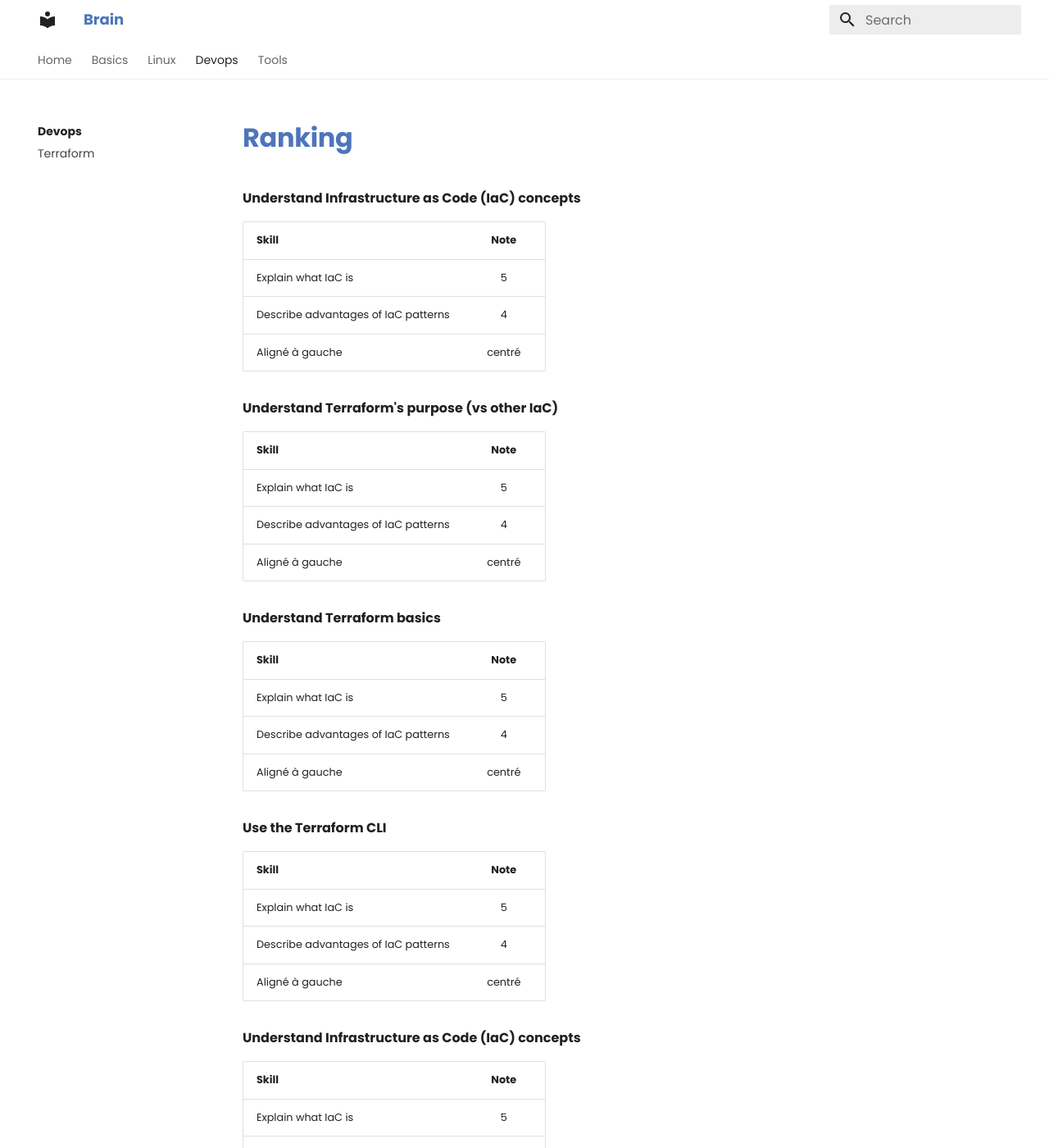
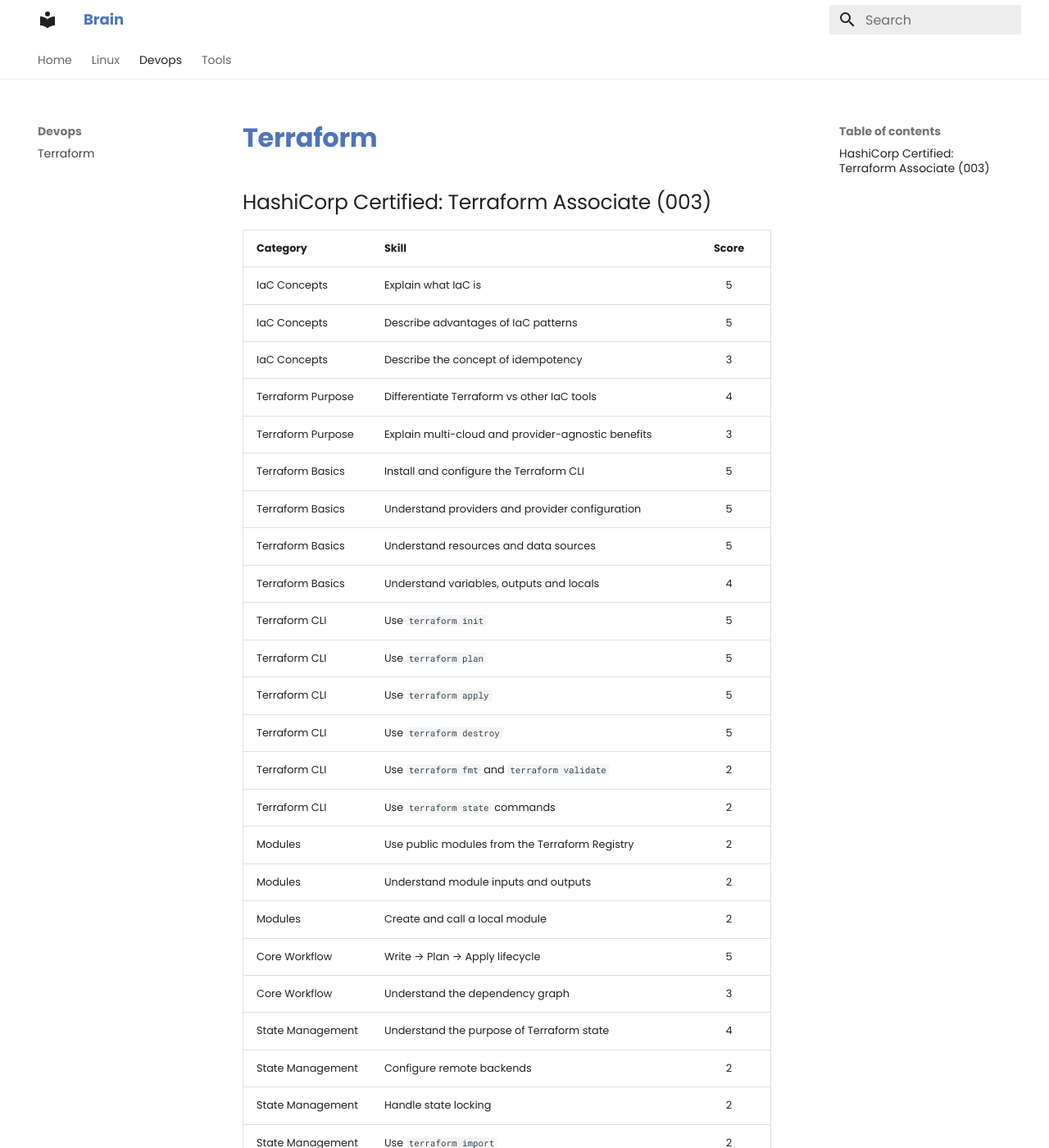
Before and after one commit to LionelPinheiroDuarte/brain, an MkDocs documentation site: the page built from docs/devops/terraform.md, in a window 1280 px wide and 1400 px high. Shown: the whole window at 82% size. Built offline with MkDocs 1.6.1 and Material for MkDocs 9.7.7, drawn with Linux system fonts in a browser that asks for light colours; some of the changed text lies outside the part shown.

Commit message:
refactor: clean empty files and consolidate terraform ranking table

```diff
--- a/docs/devops/terraform.md
+++ b/docs/devops/terraform.md
@@ -1,65 +1,36 @@
-# Ranking
+# Terraform
 
-**Understand Infrastructure as Code (IaC) concepts**
+## HashiCorp Certified: Terraform Associate (003)
 
-| Skill		   | Note            |
-| :--------------- |:---------------:|
-| Explain what IaC is  |   5         |
-| Describe advantages of IaC patterns  | 4 |
-| Aligné à gauche  | centré          |
-
-**Understand Terraform's purpose (vs other IaC)**
-
-| Skill		   | Note            |
-| :--------------- |:---------------:|
-| Explain what IaC is  |   5         |
-| Describe advantages of IaC patterns  | 4 |
-| Aligné à gauche  | centré          |
-
-**Understand Terraform basics**
-
-| Skill		   | Note            |
-| :--------------- |:---------------:|
-| Explain what IaC is  |   5         |
-| Describe advantages of IaC patterns  | 4 |
-| Aligné à gauche  | centré          |
-
-**Use the Terraform CLI**
-
-| Skill		   | Note            |
-| :--------------- |:---------------:|
-| Explain what IaC is  |   5         |
-| Describe advantages of IaC patterns  | 4 |
-| Aligné à gauche  | centré          |
-
-**Understand Infrastructure as Code (IaC) concepts**
-
-| Skill		   | Note            |
-| :--------------- |:---------------:|
-| Explain what IaC is  |   5         |
-| Describe advantages of IaC patterns  | 4 |
-| Aligné à gauche  | centré          |
-
-**Understand Terraform's purpose (vs other IaC)**
-
-| Skill		   | Note            |
-| :--------------- |:---------------:|
-| Explain what IaC is  |   5         |
-| Describe advantages of IaC patterns  | 4 |
-| Aligné à gauche  | centré          |
-
-**Understand Terraform basics**
-
-| Skill		   | Note            |
-| :--------------- |:---------------:|
-| Explain what IaC is  |   5         |
-| Describe advantages of IaC patterns  | 4 |
-| Aligné à gauche  | centré          |
-
-**Use the Terraform CLI**
-
-| Skill		   | Note            |
-| :--------------- |:---------------:|
-| Explain what IaC is  |   5         |
-| Describe advantages of IaC patterns  | 4 |
-| Aligné à gauche  | centré          |
+| Category | Skill | Score |
+|----------|-------|:-----:|
+| IaC Concepts | Explain what IaC is | 5 |
+| IaC Concepts | Describe advantages of IaC patterns | 5 |
+| IaC Concepts | Describe the concept of idempotency | 3 |
+| Terraform Purpose | Differentiate Terraform vs other IaC tools | 4 |
+| Terraform Purpose | Explain multi-cloud and provider-agnostic benefits | 3 |
+| Terraform Basics | Install and configure the Terraform CLI | 5 |
+| Terraform Basics | Understand providers and provider configuration | 5 |
+| Terraform Basics | Understand resources and data sources | 5 |
+| Terraform Basics | Understand variables, outputs and locals | 4 |
+| Terraform CLI | Use `terraform init` | 5 |
+| Terraform CLI | Use `terraform plan` | 5 |
+| Terraform CLI | Use `terraform apply` | 5 |
+| Terraform CLI | Use `terraform destroy` | 5 |
+| Terraform CLI | Use `terraform fmt` and `terraform validate` | 2 |
+| Terraform CLI | Use `terraform state` commands | 2 |
+| Modules | Use public modules from the Terraform Registry | 2 |
+| Modules | Understand module inputs and outputs | 2 |
+| Modules | Create and call a local module | 2 |
+| Core Workflow | Write → Plan → Apply lifecycle | 5 |
+| Core Workflow | Understand the dependency graph | 3 |
+| State Management | Understand the purpose of Terraform state | 4 |
+| State Management | Configure remote backends | 2 |
+| State Management | Handle state locking | 2 |
+| State Management | Use `terraform import` | 2 |
+| Configuration | Use `count` and `for_each` | 2 |
+| Configuration | Use `dynamic` blocks | 2 |
+| Configuration | Use built-in functions | 4 |
+| Configuration | Understand `terraform.tfvars` and variable precedence | 5 |
+| Terraform Cloud | Describe Terraform Cloud features | 2 |
+| Terraform Cloud | Understand workspaces in Terraform Cloud | 2 |
--- a/mkdocs.yml
+++ b/mkdocs.yml
@@ -6,16 +6,11 @@
 nav:
   - Home:
       - Index: index.en.md
-  - Basics:
-      - Index: ./basics/index.md
-      - DNS: ./basics/dns.md
   - Linux:
       - Fundamentals: linux/chapter1.md
   - Devops:
-      - Index: ./devops/index.md
       - Terraform: ./devops/terraform.md
   - Tools:
-      - Emacs: tools/emacs.md
       - Claude: tools/claude.md
 theme:
   name: material
```
Also changed, not shown: docs/basics/index.md (deleted, +0 -1 lines), docs/devops/index.md (deleted, +0 -1 lines), docs/tools/emacs.md (deleted, +0 -3 lines), docs/basics/dns.md (deleted).
